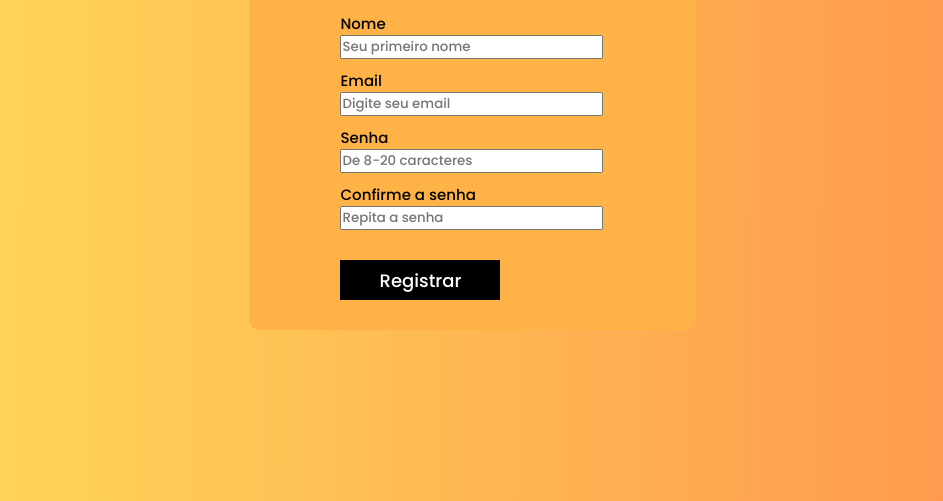
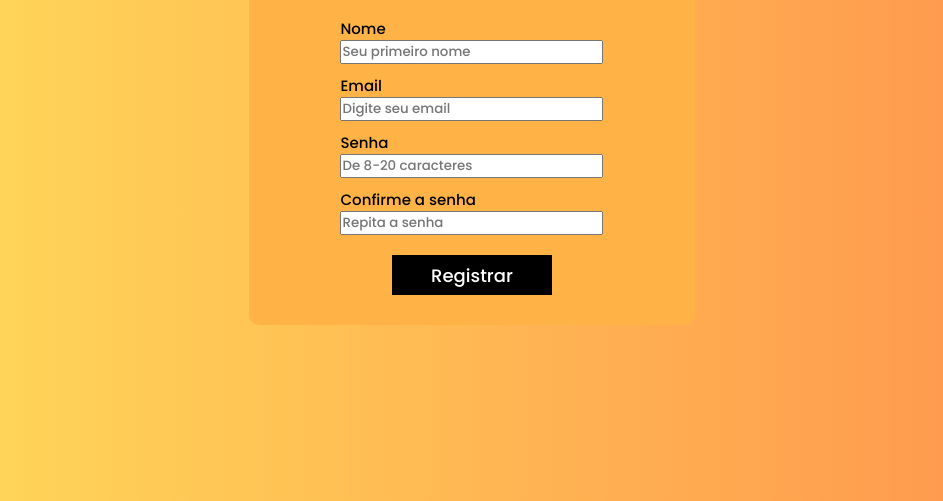
Before and after one commit to rafaelbarcarol/signUpForm, a plain HTML site: page index.html in a window 1280 px wide. Shown: the part 299-800 px from the top of the page, without its empty margins (168-1111 px from the left). Drawn offline with Linux system fonts and the light colour scheme.

Commit message:
button update

```diff
--- a/style.css
+++ b/style.css
@@ -56,7 +56,8 @@ button {
   color: #ffffff;
   border: none;
   font-size: 18px;
-  margin-top: 20px;
+  display: block;
+  margin: 10px auto 0px;
 }
 
 .success {
```
